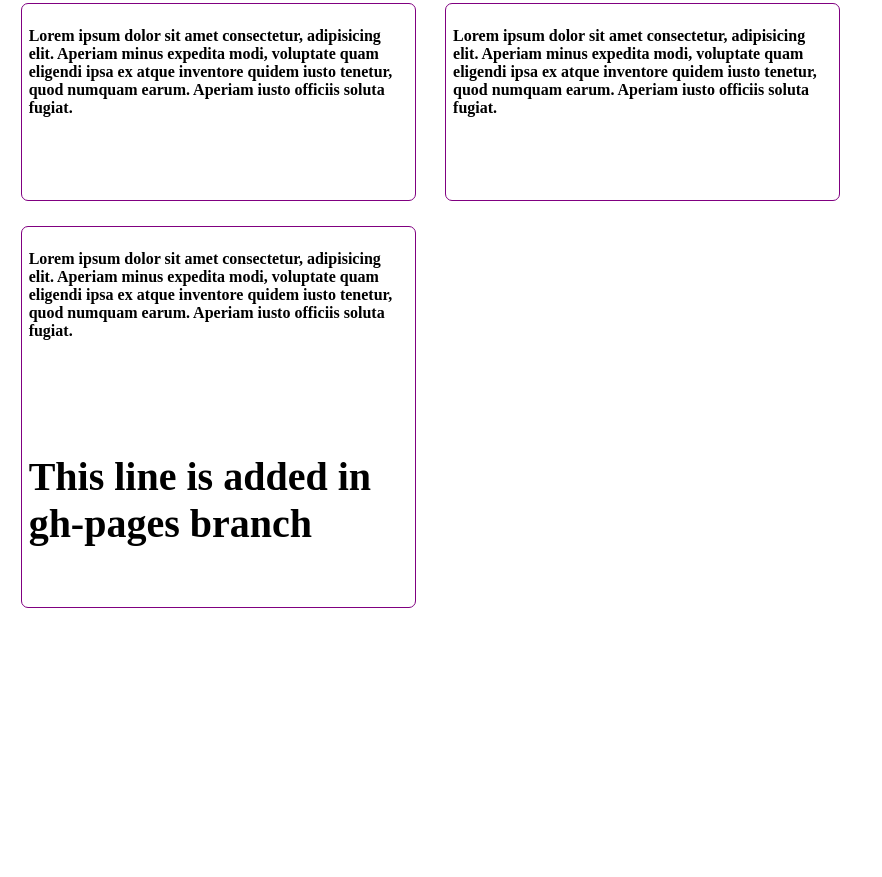
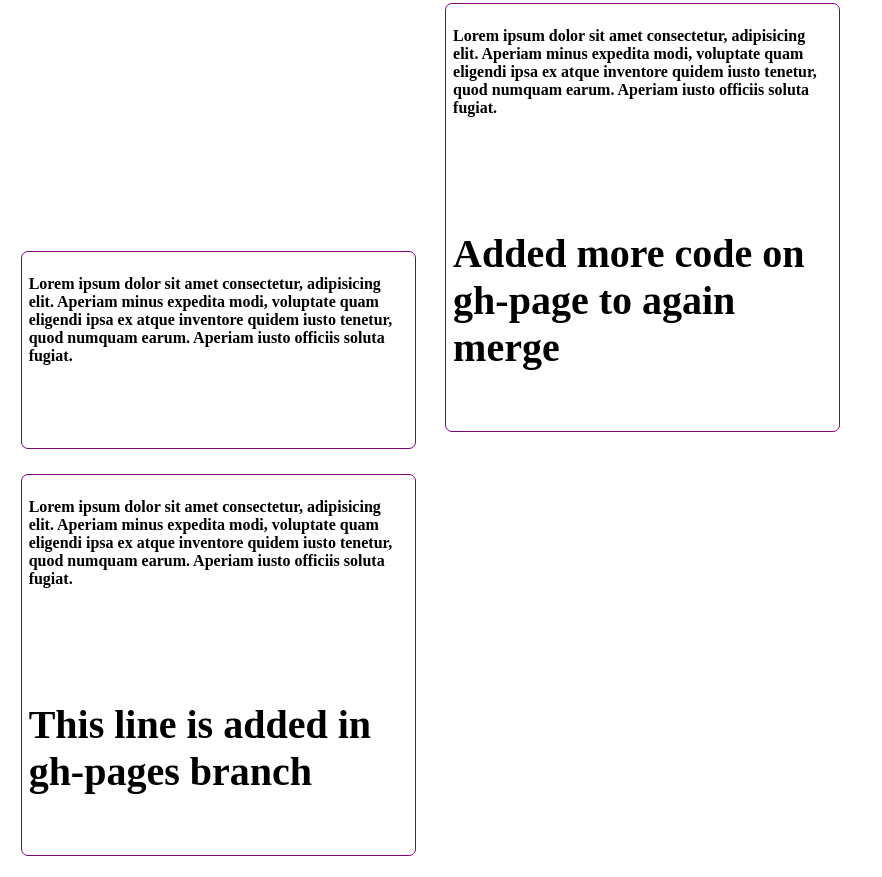
Before and after one commit to sakibhossen202/first-Website, a plain HTML site: page index.html in a window 1280 px wide. Shown: the part 3236-4113 px from the top of the page, without its empty margins (0-882 px from the left). Before the commit the page ends 3865 px from the top, so only its background shows below. Drawn offline with Linux system fonts and the light colour scheme.

Commit message:
added more code to merge

```diff
--- a/index.html
+++ b/index.html
@@ -84,6 +84,7 @@
         </div>
         <div class="blog2">
             <p>Lorem ipsum dolor sit amet consectetur, adipisicing elit. Aperiam minus expedita modi, voluptate quam eligendi ipsa ex atque inventore quidem iusto tenetur, quod numquam earum. Aperiam iusto officiis soluta fugiat.</p>
+            <h4>Added more code on gh-page to again merge</h4>
         </div>
         <div class="blog2">
             <p>Lorem ipsum dolor sit amet consectetur, adipisicing elit. Aperiam minus expedita modi, voluptate quam eligendi ipsa ex atque inventore quidem iusto tenetur, quod numquam earum. Aperiam iusto officiis soluta fugiat.</p>
```
